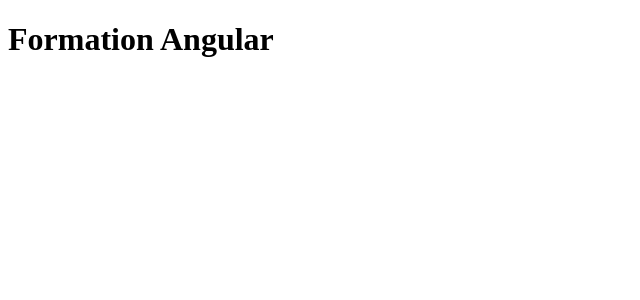
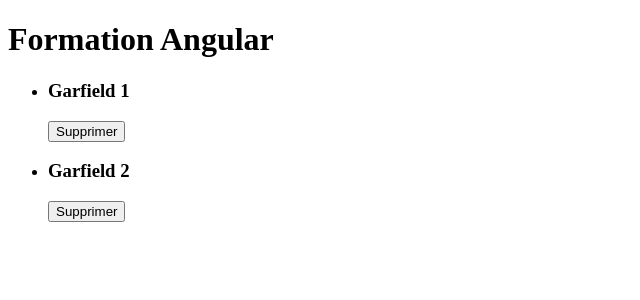
Before and after one commit to robinComa/formation-angular-05-2021, an Angular app: page / in a window 1280 px wide. Shown: the top 300 px of the page, without its empty margins (0-640 px from the left). Built offline with nearby package versions, Linux system fonts and the light colour scheme; data requests are answered from the project's data file.

Commit message:
feat(Http): httpClient impl

```diff
--- a/src/app/animal/animal.module.ts
+++ b/src/app/animal/animal.module.ts
@@ -1,5 +1,6 @@
 import { NgModule } from '@angular/core';
 import { CommonModule } from '@angular/common';
+import { HttpClientModule } from '@angular/common/http';
 import { AnimalComponent } from './animal/animal.component';
 import { AnimalsComponent } from './animals/animals.component';
 import { MailtoDirective } from './shared/mailto.directive';
@@ -15,7 +16,8 @@
     AnimalItemComponent
   ],
   imports: [
-    CommonModule
+    CommonModule,
+    HttpClientModule
   ],
   exports: [
     AnimalsComponent
--- a/src/app/animal/animals/animals.component.ts
+++ b/src/app/animal/animals/animals.component.ts
@@ -14,12 +14,13 @@
   constructor(private animalService: AnimalService) { }
 
   ngOnInit(): void {
-    this.animals = this.animalService.findAll();
+    this.animalService.findAll().subscribe(animals => this.animals = animals);
   }
 
   delete(animal: Animal): void {
-    this.animalService.delete(animal.id);
-    this.animals = this.animalService.findAll();
+    this.animalService.delete(animal.id).subscribe(() => {
+      this.animalService.findAll().subscribe(animals => this.animals = animals);
+    });
   }
 
 }
--- a/src/app/animal/shared/animal.service.ts
+++ b/src/app/animal/shared/animal.service.ts
@@ -1,34 +1,35 @@
+import { HttpClient } from '@angular/common/http';
 import { Injectable } from '@angular/core';
+import { Observable } from 'rxjs';
 
 import { Animal } from './animal';
 
-const animals: Animal[] = [];
+const api = 'http://localhost:3000';
 
 @Injectable({
   providedIn: 'root'
 })
 export class AnimalService {
 
-  constructor() { }
+  constructor(private httpClient: HttpClient) { }
 
-  delete(id: number): void {
-    const index = animals.findIndex((a: Animal) => a.id === id);
-    animals.splice(index, 1);
+  delete(id: number): Observable<void> {
+    return this.httpClient.delete<void>(`${api}/animals/${id}`);
   }
 
-  get(id: number): Animal | undefined {
-    return animals.find((a: Animal) => a.id === id);
+  get(id: number): Observable<Animal> {
+    return this.httpClient.get<Animal>(`${api}/animals/${id}`);
   }
 
-  create(animal: Animal): void {
-    animals.push(animal);
+  create(animal: Animal): Observable<void> {
+    return this.httpClient.post<void>(`${api}/animals`, animal);
   }
 
-  update(animal: Animal): void {
-
+  update(animal: Animal): Observable<void> {
+    return this.httpClient.put<void>(`${api}/animals/${animal.id}`, animal);
   }
 
-  findAll(): Animal[] {
-    return animals.slice();
+  findAll(): Observable<Animal[]> {
+    return this.httpClient.get<Animal[]>(`${api}/animals`);
   }
 }
```
Also changed, not shown: db.json (+6 -3 lines).
